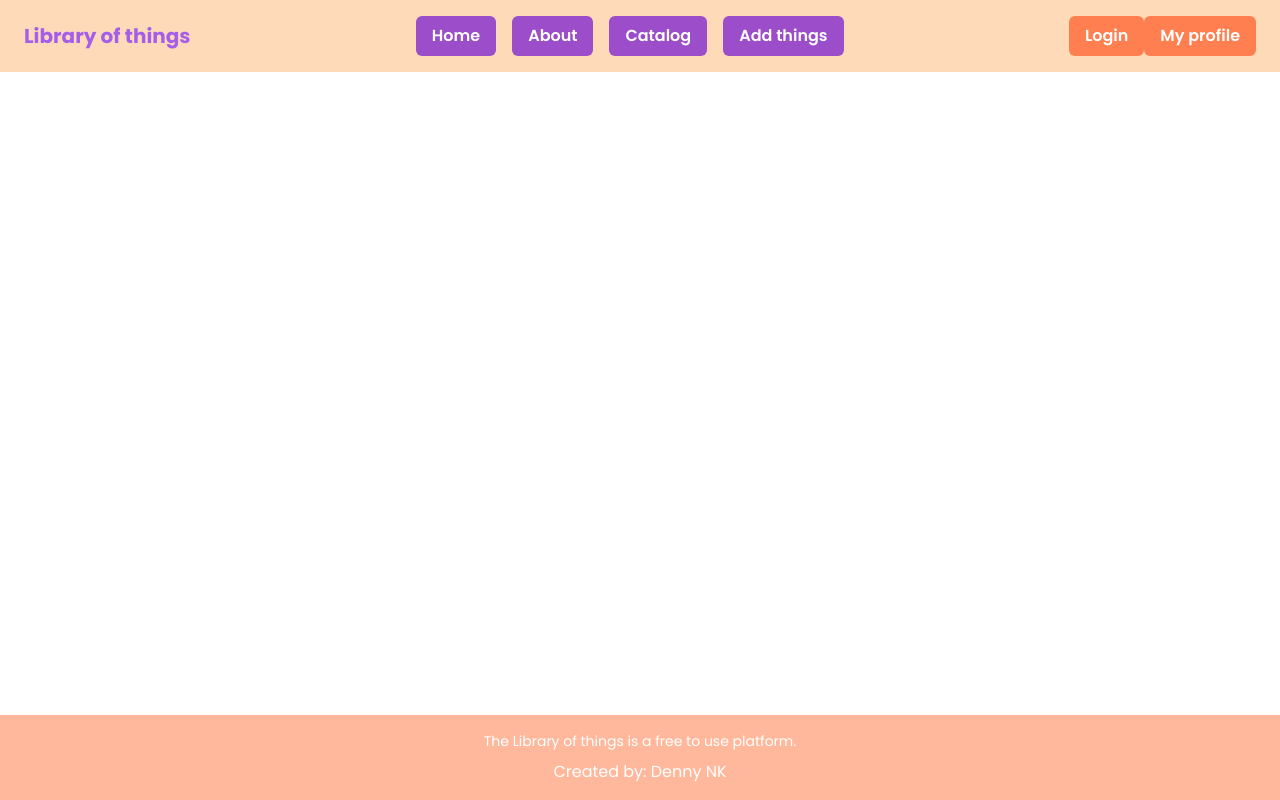
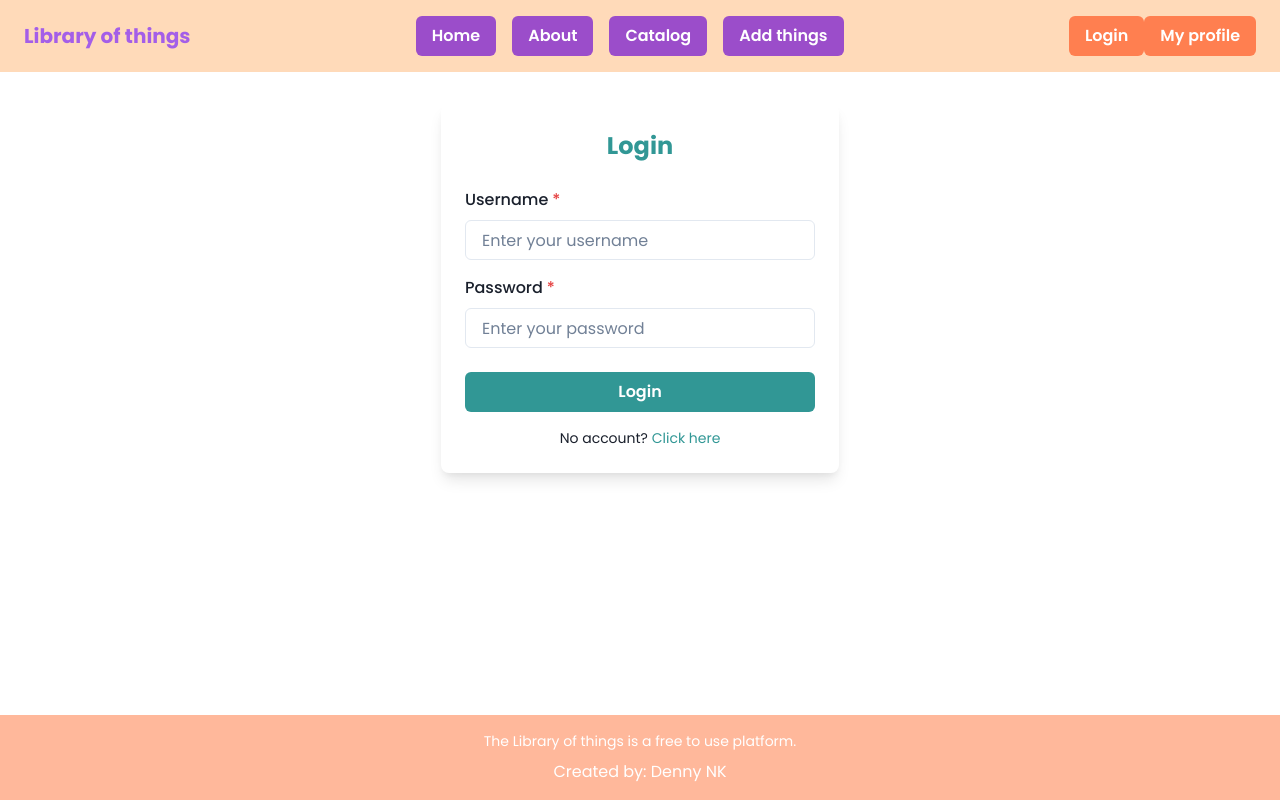
Before and after one commit to DennyNK/LibOfThings, a React (Vite) app in the folder client/: page /login in a window 1280 px wide. Built offline with nearby package versions, Linux system fonts and the light colour scheme.

Commit message:
add about and login components

```diff
--- a/client/src/App.jsx
+++ b/client/src/App.jsx
@@ -1,9 +1,11 @@
+  import { Routes, Route } from 'react-router'
 
 import './App.css'
 import Footer from './components/footer/Footer.jsx'
 import Header from './components/header/Header.jsx'
-import { Routes, Route } from 'react-router'
 import Home from './components/home/Home.jsx'
+import About from './components/about/About.jsx'
+import Login from './components/login/Login.jsx'
 
 function App() {
 
@@ -15,6 +17,10 @@ function App() {
     <div className="app-content">
       <Routes>
       <Route path='/' element={<Home/>}></Route>
+      <Route path='/about' element={<About/>}></Route>
+      <Route path='/login' element={<Login/>}></Route>
+
+
       </Routes>
     </div>
 
--- /dev/null
+++ b/client/src/components/about/About.jsx
@@ -0,0 +1,15 @@
+import { Box, Heading, Text } from "@chakra-ui/react"
+
+export default function About() {
+   return (
+
+                 <Box mb={8} textAlign="center">
+                   <Heading as="h3" size="lg" color="teal.500">
+                     The Library of things
+                   </Heading>
+                   <Text fontSize="lg" color="gray.600" mt={2}>
+                     There will be info here about the initiative and how it works maybe
+                   </Text>
+                 </Box>
+   );
+}
--- /dev/null
+++ b/client/src/components/login/Login.jsx
@@ -0,0 +1,69 @@
+import { Box, FormControl, FormLabel, Input, Button, Text, Link, } from '@chakra-ui/react';
+import { useNavigate } from 'react-router';
+
+export default function Login() {
+
+    const navigate = useNavigate();
+
+    // Function to handle login (you can add your form submission logic here)
+    const handleLogin = (e) => {
+      e.preventDefault();
+      // Here you can add your login logic (e.g., API request)
+      console.log('Logged in');
+    };
+
+   return (
+
+      <Box
+        maxW="md"
+        mx="auto"
+        mt={8}
+        p={6}
+        borderRadius="lg"
+        boxShadow="lg"
+        bg="white"
+        display="flex"
+        flexDirection="column"
+        alignItems="center"
+      >
+        <Text fontSize="2xl" fontWeight="bold" color="teal.500" mb={6}>
+          Login
+        </Text>
+
+        {/* Login Form */}
+        <Box as="form" onSubmit={handleLogin} width="100%">
+          {/* Username Field */}
+          <FormControl mb={4} isRequired>
+            <FormLabel htmlFor="username">Username</FormLabel>
+            <Input id="username" placeholder="Enter your username" />
+          </FormControl>
+
+          {/* Password Field */}
+          <FormControl mb={6} isRequired>
+            <FormLabel htmlFor="password">Password</FormLabel>
+            <Input id="password" type="password" placeholder="Enter your password" />
+          </FormControl>
+
+          {/* Login Button */}
+          <Button
+            type="submit"
+            colorScheme="teal"
+            width="full"
+            mb={4}
+            _hover={{ bg: 'teal.600' }}
+          >
+            Login
+          </Button>
+        </Box>
+
+        {/* Link to Register Page */}
+        <Text fontSize="sm">
+          No account?{' '}
+          <Link color="teal.500" onClick={() => navigate('/register')}>
+            Click here
+          </Link>
+        </Text>
+      </Box>
+    );
+
+}
```
